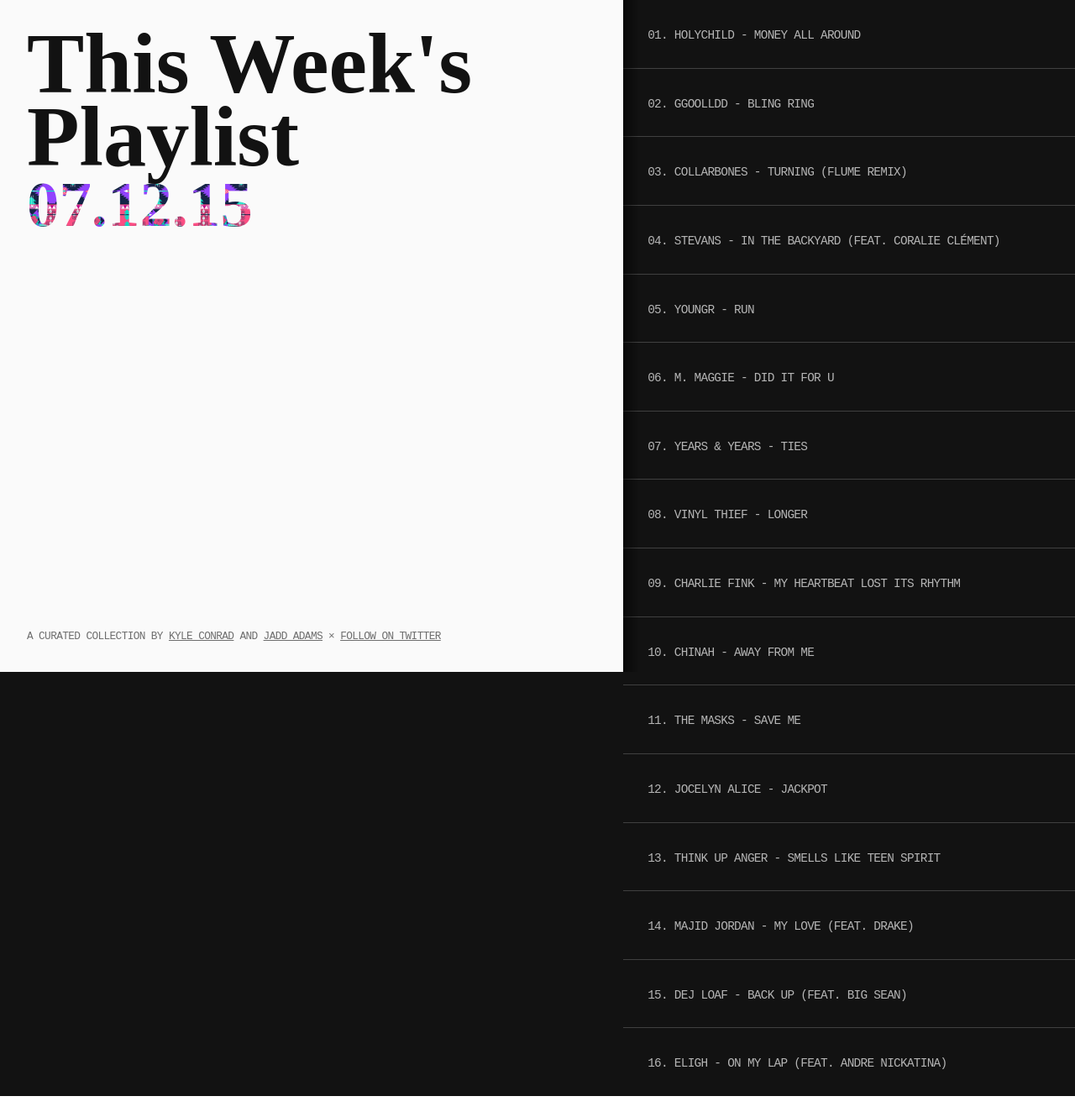
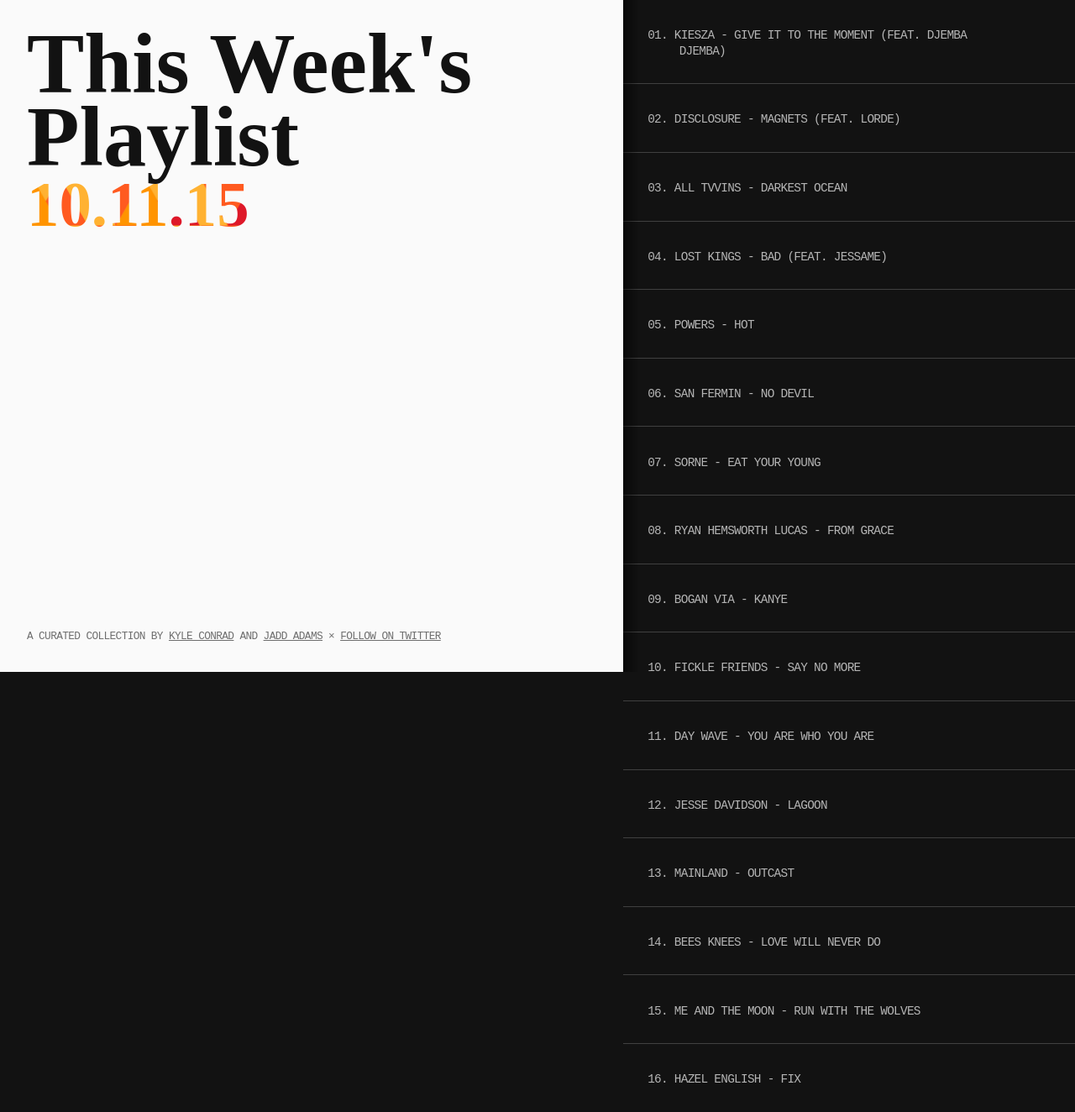
Before and after one commit to kyleconrad/thisweeksplaylist, a website: page prod/index.html in a window 1280 px wide. Shown: the whole page at 84% size. Drawn offline with nearby package versions, Linux system fonts and the light colour scheme.

Commit message:
Updates to show song titles

```diff
--- a/prod/index.html
+++ b/prod/index.html
@@ -14,7 +14,7 @@
     <meta name="apple-mobile-web-app-status-bar-style" content="black" />
     <meta name="apple-mobile-web-app-title" content="This Week's Playlist">
 
-    <title>This Week's Playlist &nbsp;&times;&nbsp; 07.12.15</title>
+    <title>This Week's Playlist &nbsp;&times;&nbsp; 10.11.15</title>
 
     <link rel="canonical" href="http://thisweeksplaylist.co/">
     <meta name="robots" content="NOODP">
@@ -68,27 +68,27 @@
 
 <header>
 	<h1>This Week's Playlist</h1>
-	<h2 data-pattern="/img/arrows-purple.png"><time datetime="2014-07-12">07.12.15</time></h2>
+	<h2 data-pattern="/img/fall.png"><time datetime="2014-10-11">10.11.15</time></h2>
 </header>
 
 <main>
 	<ul id="playlist">
-		<li audio="01">01. HOLYCHILD - Money All Around</li>
-		<li audio="02">02. GGOOLLDD - Bling Ring</li>
-		<li audio="03">03. Collarbones - Turning (Flume Remix)</li>
-		<li audio="04">04. Stevans - In The Backyard (feat. Coralie Clément)</li>
-		<li audio="05">05. Youngr - Run</li>
-		<li audio="06">06. M. Maggie - Did It For U</li>
-		<li audio="07">07. Years &amp; Years - Ties</li>
-		<li audio="08">08. Vinyl Thief - Longer</li>
-		<li audio="09">09. Charlie Fink - My Heartbeat Lost Its Rhythm</li>
-		<li audio="10">10. CHINAH - Away From Me</li>
-		<li audio="11">11. The Masks - Save Me</li>
-		<li audio="12">12. Jocelyn Alice - Jackpot</li>
-		<li audio="13">13. Think Up Anger - Smells Like Teen Spirit</li>
-		<li audio="14">14. Majid Jordan - My Love (feat. Drake)</li>
-		<li audio="15">15. Dej Loaf - Back Up (feat. Big Sean)</li>
-		<li audio="16">16. Eligh - On My Lap (feat. Andre Nickatina)</li>
+		<li audio="01">01. Kiesza - Give It To The Moment (feat. Djemba Djemba)</li>
+		<li audio="02">02. Disclosure - Magnets (feat. Lorde)</li>
+		<li audio="03">03. All Tvvins - Darkest Ocean</li>
+		<li audio="04">04. Lost Kings - Bad (feat. Jessame)</li>
+		<li audio="05">05. POWERS - Hot</li>
+		<li audio="06">06. San Fermin - No Devil</li>
+		<li audio="07">07. SORNE - Eat Your Young</li>
+		<li audio="08">08. Ryan Hemsworth Lucas - From Grace</li>
+		<li audio="09">09. Bogan Via - Kanye</li>
+		<li audio="10">10. Fickle Friends - Say No More</li>
+		<li audio="11">11. Day Wave - You Are Who You Are</li>
+		<li audio="12">12. Jesse Davidson - Lagoon</li>
+		<li audio="13">13. Mainland - Outcast</li>
+		<li audio="14">14. Bees Knees - Love Will Never Do</li>
+		<li audio="15">15. Me and The Moon - Run With The Wolves</li>
+		<li audio="16">16. Hazel English - Fix</li>
 	</ul>
 </main>
 
--- a/prod/js/footer.js
+++ b/prod/js/footer.js
@@ -10,6 +10,10 @@
 	var isFirefox = /Firefox/.test(navigator.userAgent),
 		isOpera = /Opera/.test(navigator.userAgent);
 
+
+	// GET PAGE TITLE
+	var pageTitle = document.title,
+		songTitleLoaded = false;
 
 
 	// POLYFILL FOR WEBKIT BACKGROUND TEXT CLIPPING
@@ -71,7 +75,8 @@
 		var url = elem.attr('audio'),
 			progress = elem.children('.song-progress');
 
-		// song = new Audio('music/' + url + '.mp3');
+		document.title = elem.text() + ' \u00A0\xD7\u00A0 ' + pageTitle;
+
 		song = new Audio('//cdn.thisweeksplaylist.co/tracks/' + url + '.mp3');
 
 		song.addEventListener('timeupdate',function (){
@@ -92,6 +97,8 @@
 			else if (current >= song.duration && elem.is(':last-child')) {
 				elem.children('.song-link').removeClass('playing paused').addClass('unplayed');
 				progress.css('width', 0);
+
+				document.title = pageTitle;
 			}
 		});
 	}
--- a/prod/sass/base/_text.scss
+++ b/prod/sass/base/_text.scss
@@ -34,8 +34,8 @@
 	color: rgba($black,0.25);
 	font-size: 6vw;
 	font-weight: 900;
-	background: url('/img/arrows-purple.png') repeat;
-	background-size: 150px auto;
+	background: url('/img/fall.png') repeat;
+	background-size: 400px auto;
 	background-position: center bottom;
 	-webkit-background-clip: text;
 	-webkit-text-fill-color: transparent;
```
Also changed, not shown: package.json (+4 -4 lines), prod/css/style.css, prod/img/_arrows-purple.png (renamed from prod/img/arrows-purple.png), prod/img/fall.png (added), prod/js/header.js (line endings or trailing spaces).
